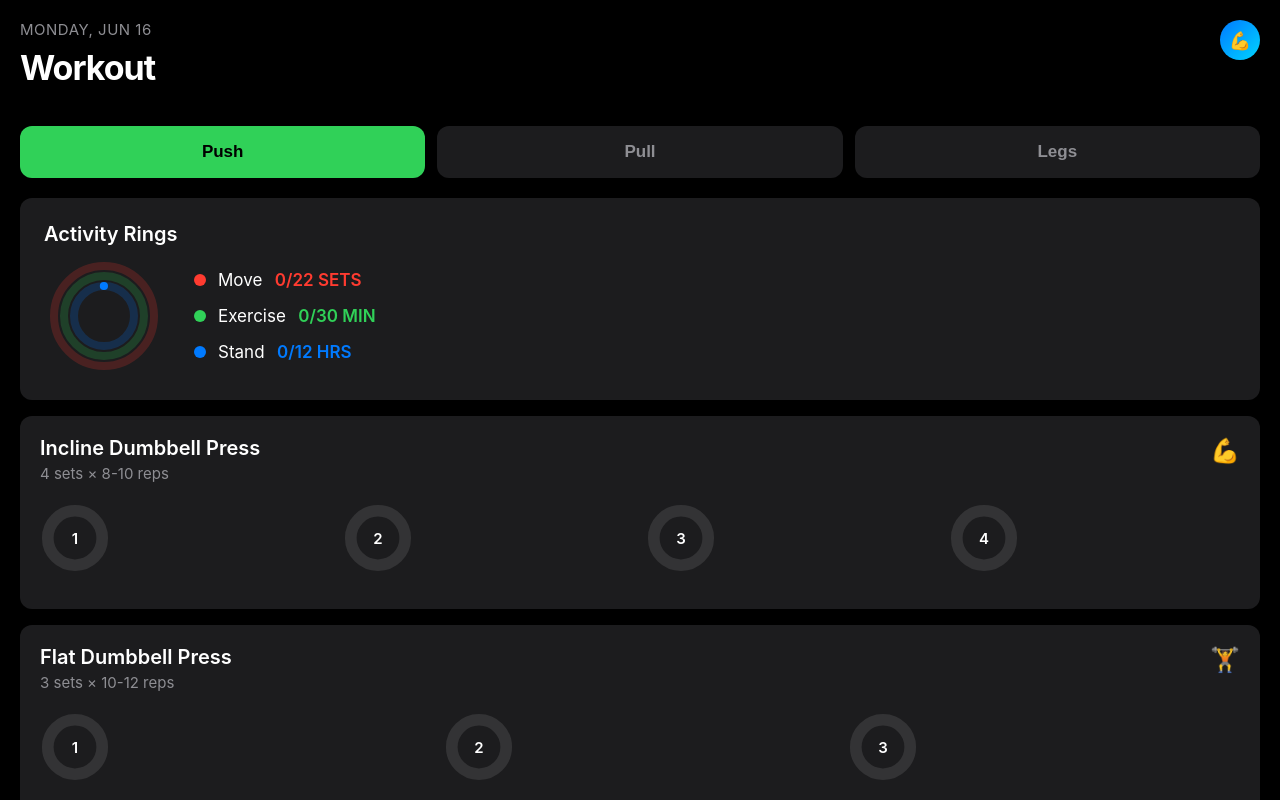
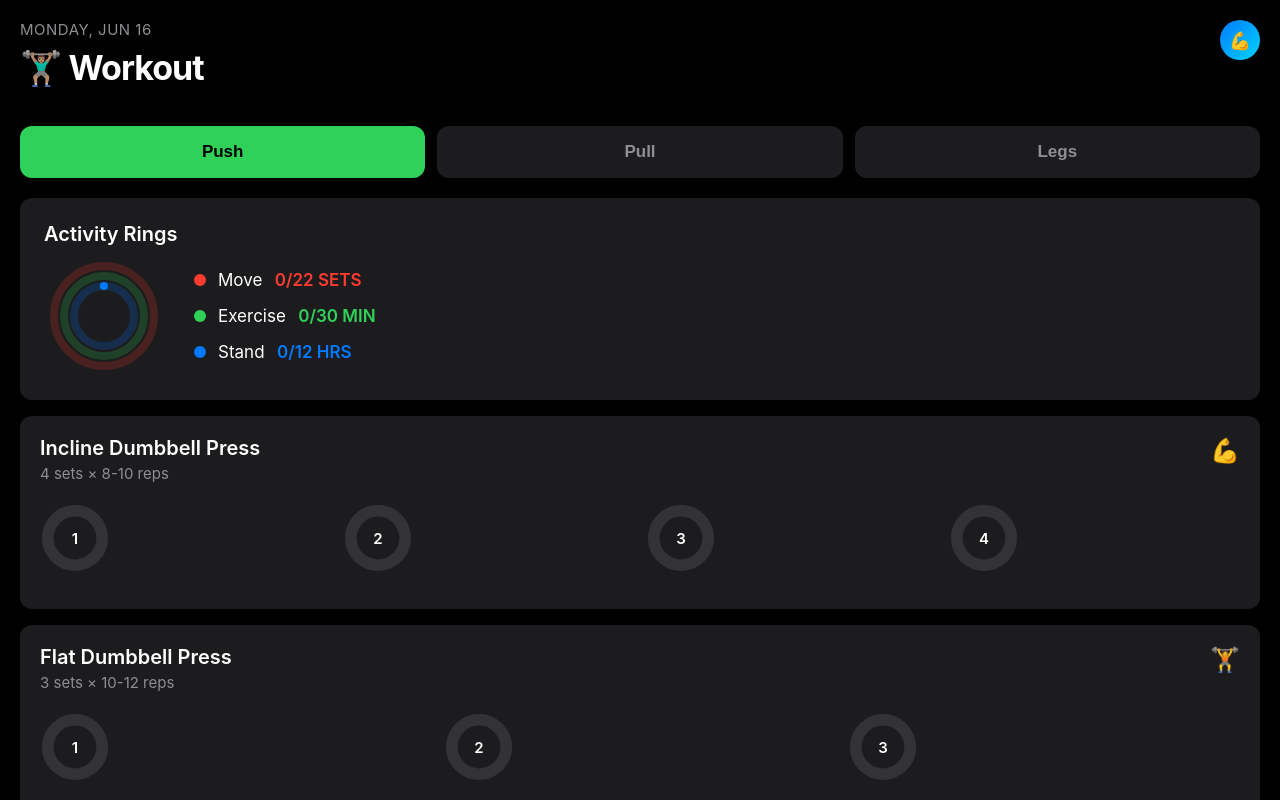
Before and after one commit to arjunphull123/workout, a plain HTML site: page index.html in a window 1280 px wide. Shown: the top 800 px of the page. Drawn offline with Linux system fonts and the light colour scheme.

Commit message:
Update index.html

```diff
--- a/index.html
+++ b/index.html
@@ -518,7 +518,7 @@
 
     <div class="header">
         <div class="date-text" id="current-date">SUNDAY, JUN 15</div>
-        <div class="main-title">Workout</div>
+        <div class="main-title">🏋🏽‍♂️ Workout</div>
         <div class="profile-pic">💪</div>
     </div>
 
```
